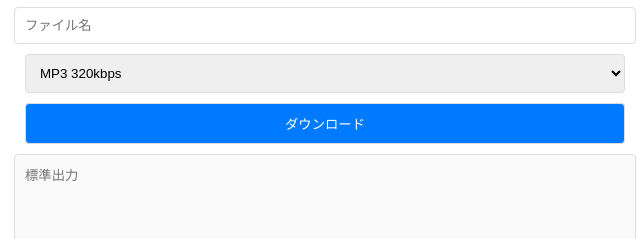
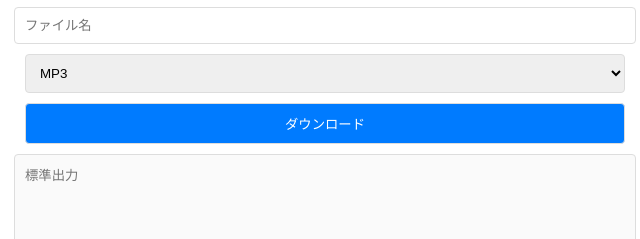
Before and after one commit to Yu-yu0202/ytdlp_gui, a website with bundled scripts: page index.html in a window 1280 px wide. Shown: the part 163-402 px from the top of the page, 315-955 px from the left. Built offline with nearby package versions, Linux system fonts and the light colour scheme.

Commit message:
feat(ui): update format options in select box
- Replace old audio/video options with new bestaudio/bestmovie options
- Add support for mp3, opus, m4a, FLAC, and MP4

```diff
--- a/index.html
+++ b/index.html
@@ -12,12 +12,11 @@
         <input type="url" id="vurl" placeholder="URL"/>
         <input type="text" id="filename" placeholder="ファイル名"/>
         <select id="format">
-            <option value="audio:mp3:320">MP3 320kbps</option>
-            <option value="audio:mp3:128">MP3 128kbps</option>
-            <option value="audio:auto:best">音声のみ:最高品質</option>
-            <option value="video:mp4:1080">MP4 1080p</option>
-            <option value="video:mp4:720">MP4 720p</option>
-            <option value="video:auto:best">動画:最高品質</option>
+            <option value="bestaudio[ext=mp4]">MP3</option>
+            <option value="bestaudio[ext=webm]">opus</option>
+            <option value="bestaudio[ext=m4a]">m4a</option>
+            <option value="bestaudio[ext=flac]">FLAC</option>
+            <option value="bestmovie[ext=mp4]">MP4</option>
         </select>
         <button id="download">ダウンロード</button>
         <textarea disabled id="stdout" placeholder="標準出力"></textarea>
```
